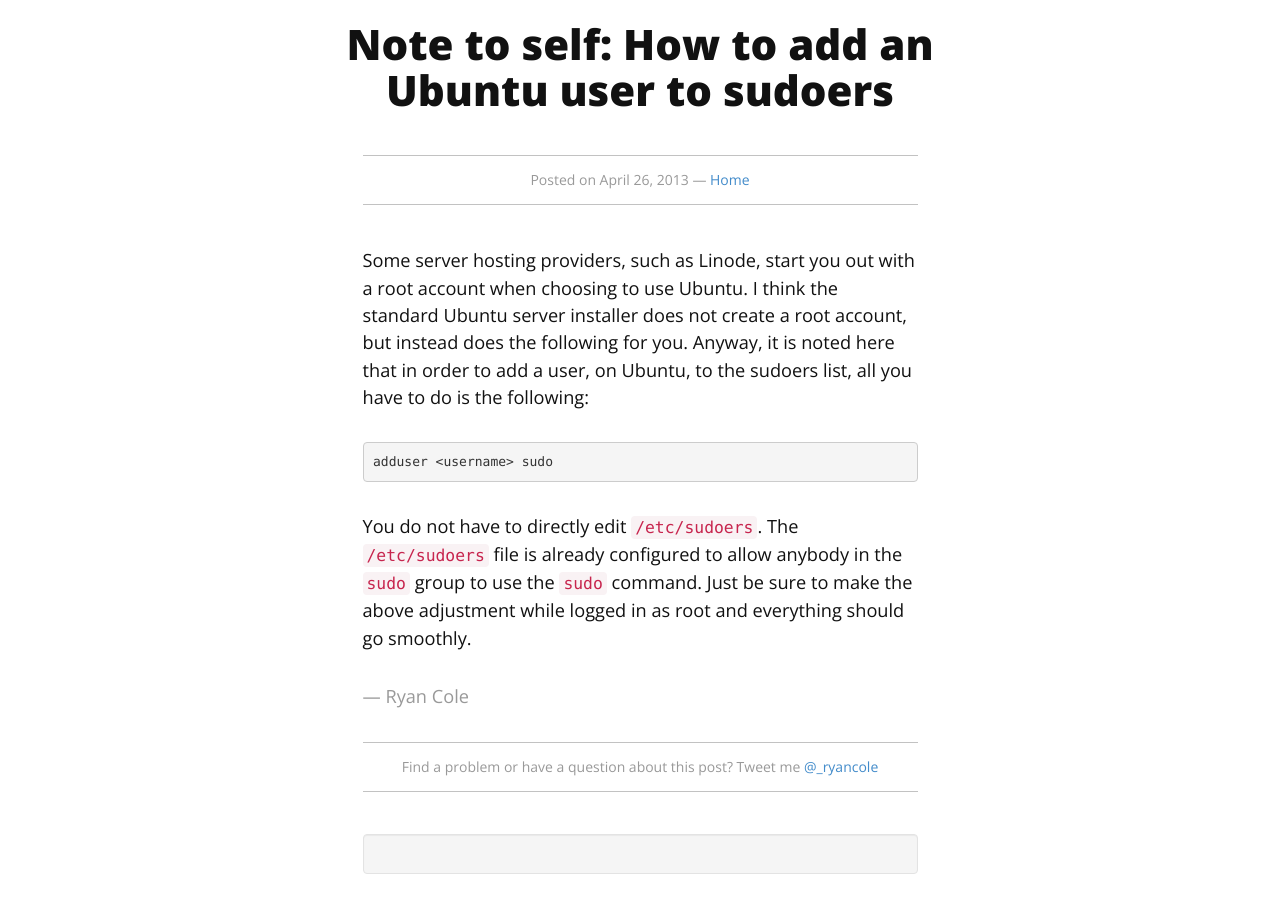
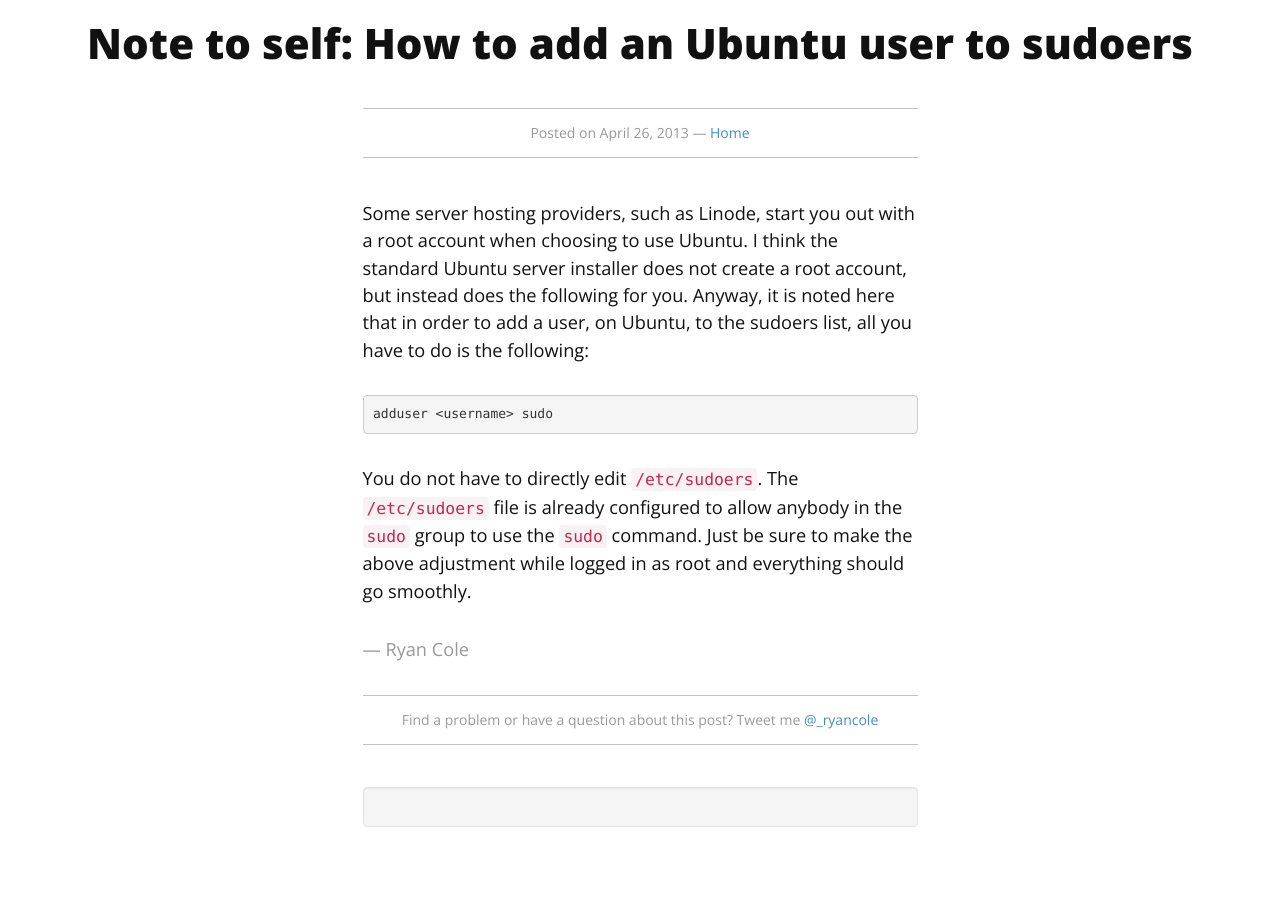
Before and after one commit to ryancole/ryancole.github.com, a Jekyll site: the page built from _posts/2013-04-26-ubuntu-add-user-sudoers.md, in a window 1280 px wide. Built offline with Jekyll 4.4.1, drawn with Linux system fonts in a browser that asks for light colours; comment, search, counter and statistics services are not loaded.

Commit message:
more test

```diff
--- a/_layouts/entry.html
+++ b/_layouts/entry.html
@@ -53,12 +53,7 @@
 
     <div class="container">
       <div class="row">
-        <div class="col-sm-12">
-          <img src="{{ page.image }}" class="img-responsive img-rounded" />
-        </div>
-      </div>
-      <div class="row">
-        <div class="col-sm-8 col-sm-offset-2" id="entry-title">
+        <div class="col-sm-12 " style="background-image: url('{{ page.image }}')" id="entry-title">
           <h1>{{ page.title }}</h1>
         </div>
       </div>
```
